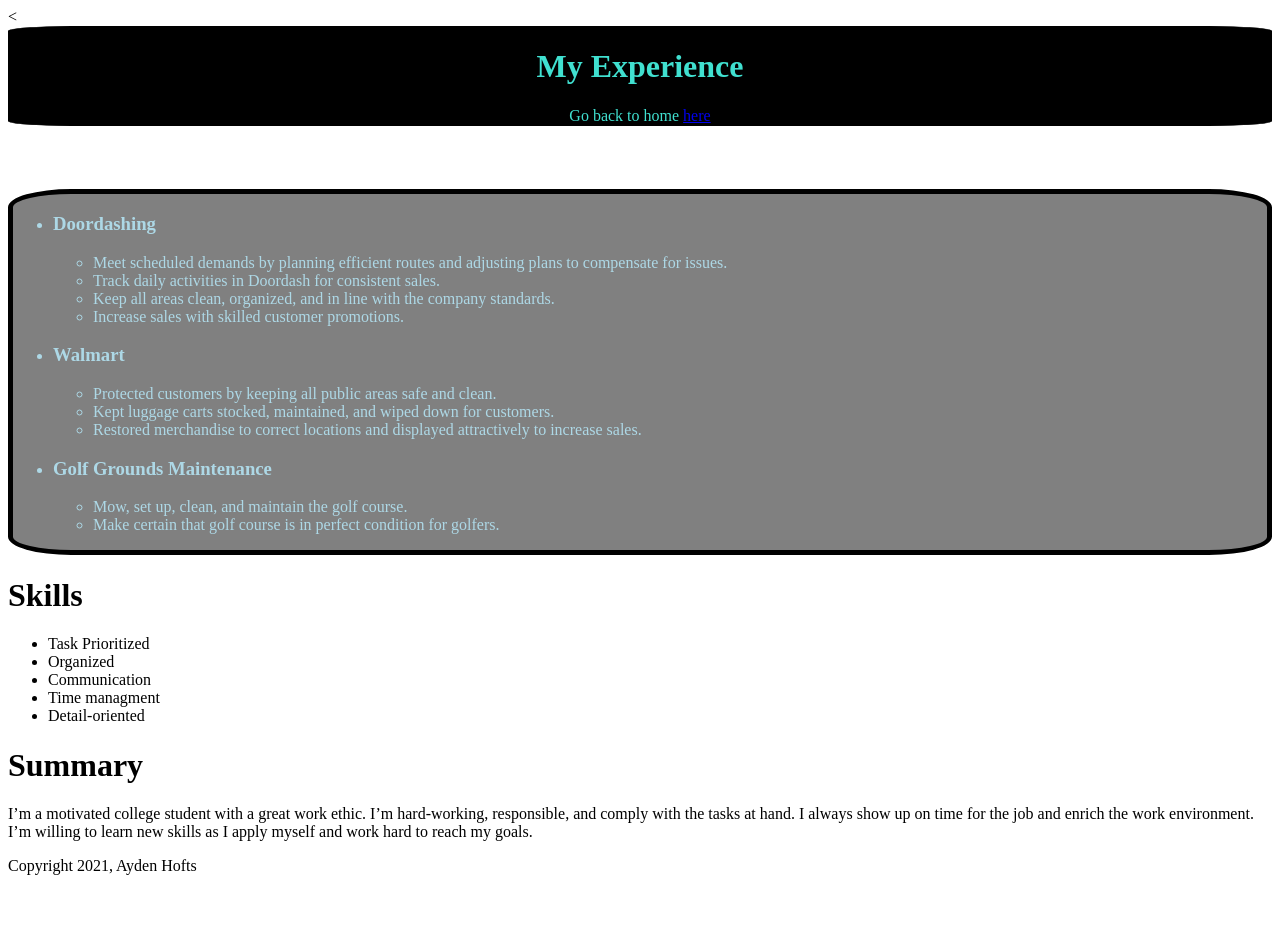
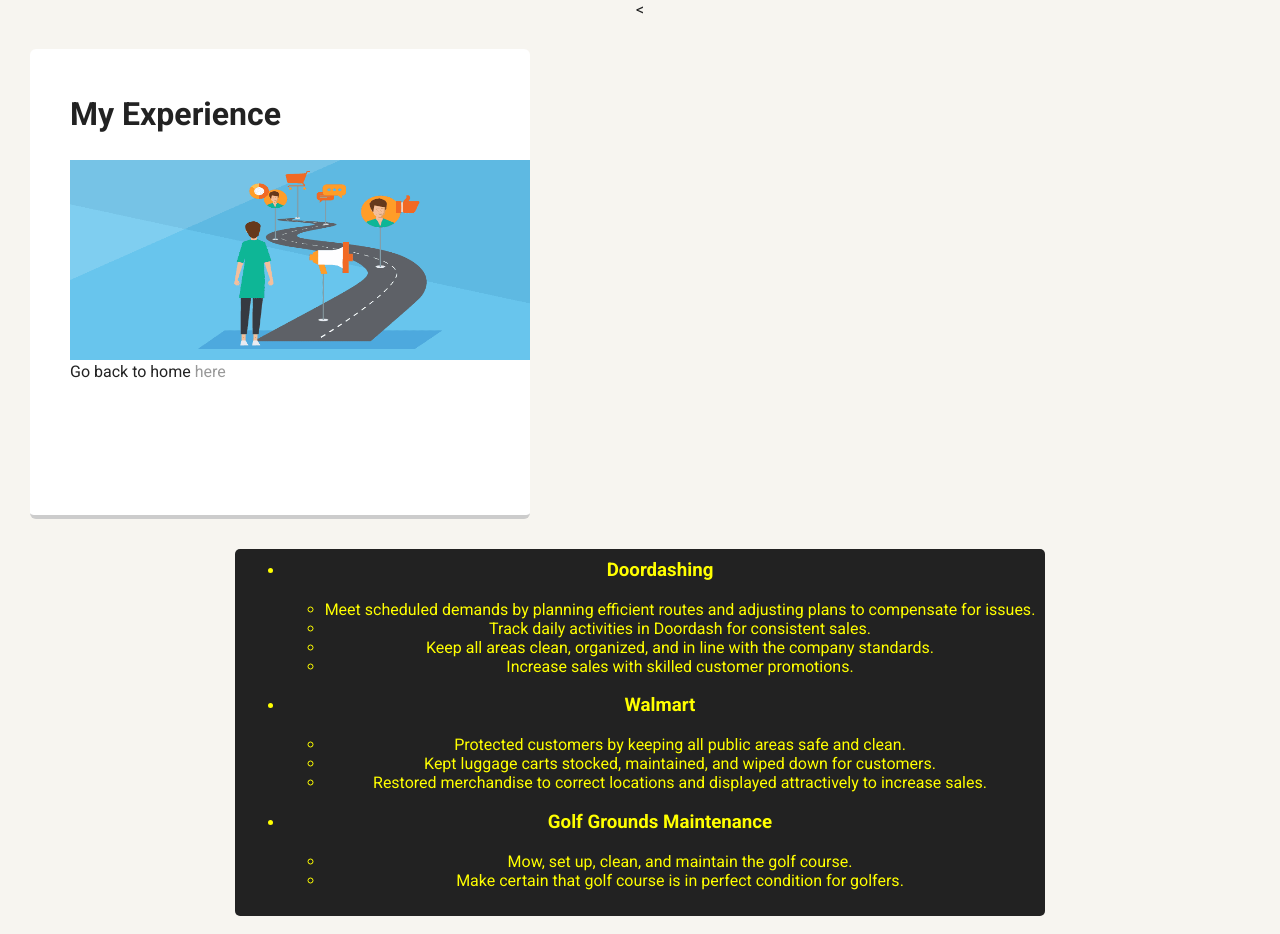
Before and after one commit to AFHofts/Techdegree-Project-1-new, a plain HTML site: page experience.html in a window 1280 px wide. Shown: the top 934 px of the page. Before the commit the page ends 891 px from the top, so only its background shows below. Drawn offline with Linux system fonts and the light colour scheme; a web font is replaced by a local one.

Commit message:
Added style to experience page

```diff
--- a/experience.html
+++ b/experience.html
@@ -4,16 +4,19 @@
     <title>
       Ayden's Experience
     </title>
-    <link rel="stylesheet" href="style.css">
+    <meta name="viewport" content="width=device-width, initial-scale=1.0">
+    <link rel="stylesheet" href="styles.css">
+    <link href="https://fonts.googleapis.com/css?family=Muli%7CRoboto:400,300,500,700,900" rel="stylesheet"></head>
   </head>
 
-<header class="experience">
+<header class="card">
   <h1 id="experience.html">My Experience</h1>
+  <img src="images/experience.png" alt="an example of a road of experience" height="200" width="500">
   Go back to home <a href="index.html">here</a>
 </header>
 
 <body>
-<section class="work">
+<section class="tag location">
 <div>
   <ul>
     <li><h3>Doordashing</h3></li>
@@ -43,7 +46,7 @@ issues.</li>
 </div>
 </section>
 
-<div>
+<div class="skills">
   <h1>Skills</h1>
     <ul>
       <li>Task Prioritized</li>
@@ -54,7 +57,7 @@ issues.</li>
     </ul>
 </div>
 
-<div>
+<div class="summary">
   <h1>Summary</h1>
   <p> I’m a motivated college student with a great work ethic. I’m hard-working, responsible, and comply with the tasks at hand. I always show up on time for the job and enrich the work environment. I’m willing to learn new skills as I apply myself and work hard to reach my goals.</p>
 </div>
--- a/styles.css
+++ b/styles.css
@@ -1,5 +1,5 @@
 /* Global Layout Set-up */
-* {
+ * {
   box-sizing: border-box;
 }
 
@@ -67,11 +67,11 @@ header {
 }
 header .profile-image {
   margin-top: 50px;
-  width: 150px;
-  height: 150px;
+  width: 180px;
+  height: 180px;
   border-radius: 50%;
-  border: 3px solid white;
-  transition: all .5s;
+  border: 5px solid white;
+  transition: all .8s;
 }
 header .profile-image:hover {
   transform: scale(1.2) rotate(5deg);
@@ -202,3 +202,7 @@ a.social:hover {
     max-width: 1200px;
     margin: 40px auto;
   }
+  .summary {
+    border: 3px solid black;
+    background-color: blue;
+  }
```
Also changed, not shown: index.html (+4 -4 lines), images/experience.png (added), 1 other file.
